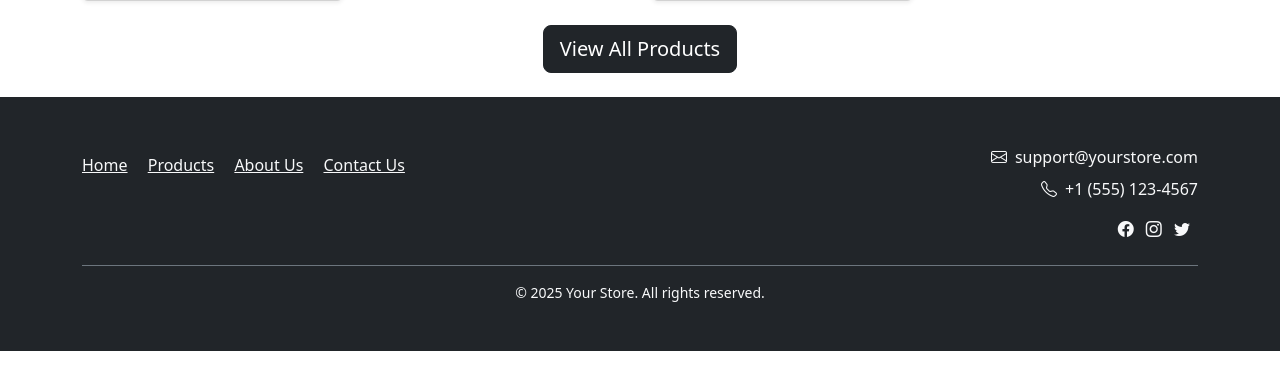
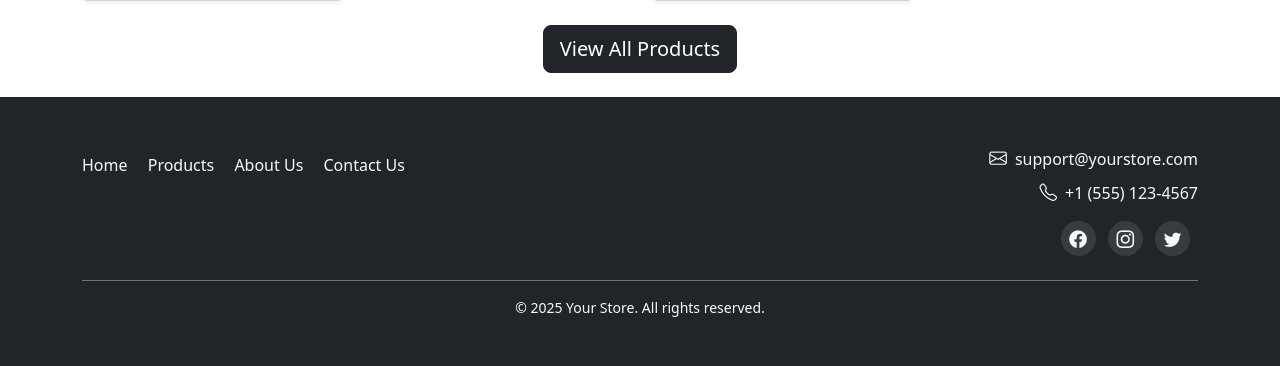
Before and after one commit to sahilbhuva28/Watch-Ecommerce-Store, a Django app: page / in a window 1280 px wide. Shown: the part 1643-2009 px from the top of the page. Run offline with Django 5.2, Linux system fonts and the light colour scheme; data comes from the database, SQL or seed files in the repository; some libraries are stand-ins or nearby versions.

Commit message:
refactor: separate footer into reusable template with dedicated CSS and organize index.html structure

```diff
--- a/project/ecomm_store/static/css/footer.css
+++ b/project/ecomm_store/static/css/footer.css
@@ -0,0 +1,86 @@
+/* Footer Styles */
+footer {
+    flex-shrink: 0;
+    width: 100%;
+}
+
+.bg-dark {
+    background-color: #212529 !important;
+}
+
+.py-5 {
+    padding-top: 3rem !important;
+    padding-bottom: 3rem !important;
+}
+
+/* Footer Links */
+footer a {
+    text-decoration: none;
+    transition: all 0.3s ease;
+}
+
+footer a:hover {
+    color: #ffc107 !important;
+    transform: translateY(-2px);
+}
+
+/* Social Links */
+.social-links a {
+    display: inline-block;
+    width: 35px;
+    height: 35px;
+    line-height: 35px;
+    text-align: center;
+    border-radius: 50%;
+    background: rgba(255, 255, 255, 0.1);
+    transition: all 0.3s ease;
+}
+
+.social-links a:hover {
+    background: #ffc107;
+    color: #212529 !important;
+    transform: translateY(-3px);
+}
+
+/* Contact Info Icons */
+footer i {
+    font-size: 1.1rem;
+}
+
+/* Border Styles */
+.border-top {
+    border-top: 1px solid #495057 !important;
+}
+
+/* Responsive Styles */
+@media (max-width: 768px) {
+    footer .text-md-end {
+        text-align: center !important;
+        margin-top: 1.5rem;
+    }
+
+    footer .col-12:first-child {
+        text-align: center;
+    }
+
+    footer a {
+        display: inline-block;
+        margin: 0.5rem !important;
+    }
+}
+
+/* Footer Animation */
+footer {
+    animation: fadeIn 0.5s ease-in;
+}
+
+@keyframes fadeIn {
+    from {
+        opacity: 0;
+        transform: translateY(20px);
+    }
+    to {
+        opacity: 1;
+        transform: translateY(0);
+    }
+}
--- a/project/ecomm_store/templates/footer.html
+++ b/project/ecomm_store/templates/footer.html
@@ -1,31 +1,4 @@
 {% load static %}
-<!DOCTYPE html>
-<html>
-<head>
-    <meta charset="UTF-8">
-    <meta name="viewport" content="width=device-width, initial-scale=1.0">
-    <link rel="stylesheet" href="{% static 'css/footer.css' %}">
-    <link rel="stylesheet" href="https://cdnjs.cloudflare.com/ajax/libs/font-awesome/5.15.3/css/all.min.css">
-    <style>
-        html, body {
-            height: 100%;
-            margin: 0;
-        }
-        body {
-            display: flex;
-            flex-direction: column;
-            min-height: 100vh;
-        }
-        .content {
-            flex: 1 0 auto;
-        }
-        footer {
-            flex-shrink: 0;
-            width: 100%;
-        }
-    </style>
-</head>
-<body>
 <footer class="bg-dark py-5">
     <div class="container">
         <div class="row g-4">
@@ -41,8 +14,12 @@
 
             <!-- Contact Info -->
             <div class="col-12 col-md-6 text-md-end">
-                    <p class="text-light mb-2"><i class="bi bi-envelope me-2"></i>support@yourstore.com</p>
-                    <p class="text-light mb-2"><i class="bi bi-telephone me-2"></i>+1 (555) 123-4567</p>
+                <p class="text-light mb-2">
+                    <i class="bi bi-envelope me-2"></i>support@yourstore.com
+                </p>
+                <p class="text-light mb-2">
+                    <i class="bi bi-telephone me-2"></i>+1 (555) 123-4567
+                </p>
                 <div class="mt-3 social-links">
                     <a href="#" class="text-light me-2"><i class="bi bi-facebook"></i></a>
                     <a href="#" class="text-light me-2"><i class="bi bi-instagram"></i></a>
@@ -50,10 +27,11 @@
                 </div>
             </div>
         </div>
+
         <div class="text-center mt-4 pt-3 border-top border-secondary">
-                <p class="text-light small mb-0">© 2025 Your Store. All rights reserved.</p>
+            <p class="text-light small mb-0">
+                © 2025 Your Store. All rights reserved.
+            </p>
         </div>
     </div>
 </footer>
-</body>
-</html>
--- a/project/ecomm_store/templates/index.html
+++ b/project/ecomm_store/templates/index.html
@@ -7,6 +7,21 @@
     <title>Home</title>
     {% include "cdn.html" %}
     <style>
+        html, body {
+            height: 100%;
+            margin: 0;
+        }
+
+        body {
+            display: flex;
+            flex-direction: column;
+            min-height: 100vh;
+        }
+
+        .content {
+            flex: 1 0 auto;
+        }
+
         .header-section {
             padding: 3rem 0;
             background-color: #fff;
```
Also changed, not shown: other parts of project/ecomm_store/templates/index.html (+14 -91 lines), readme.md. Lines whose indentation alone changed are shown as unchanged.
